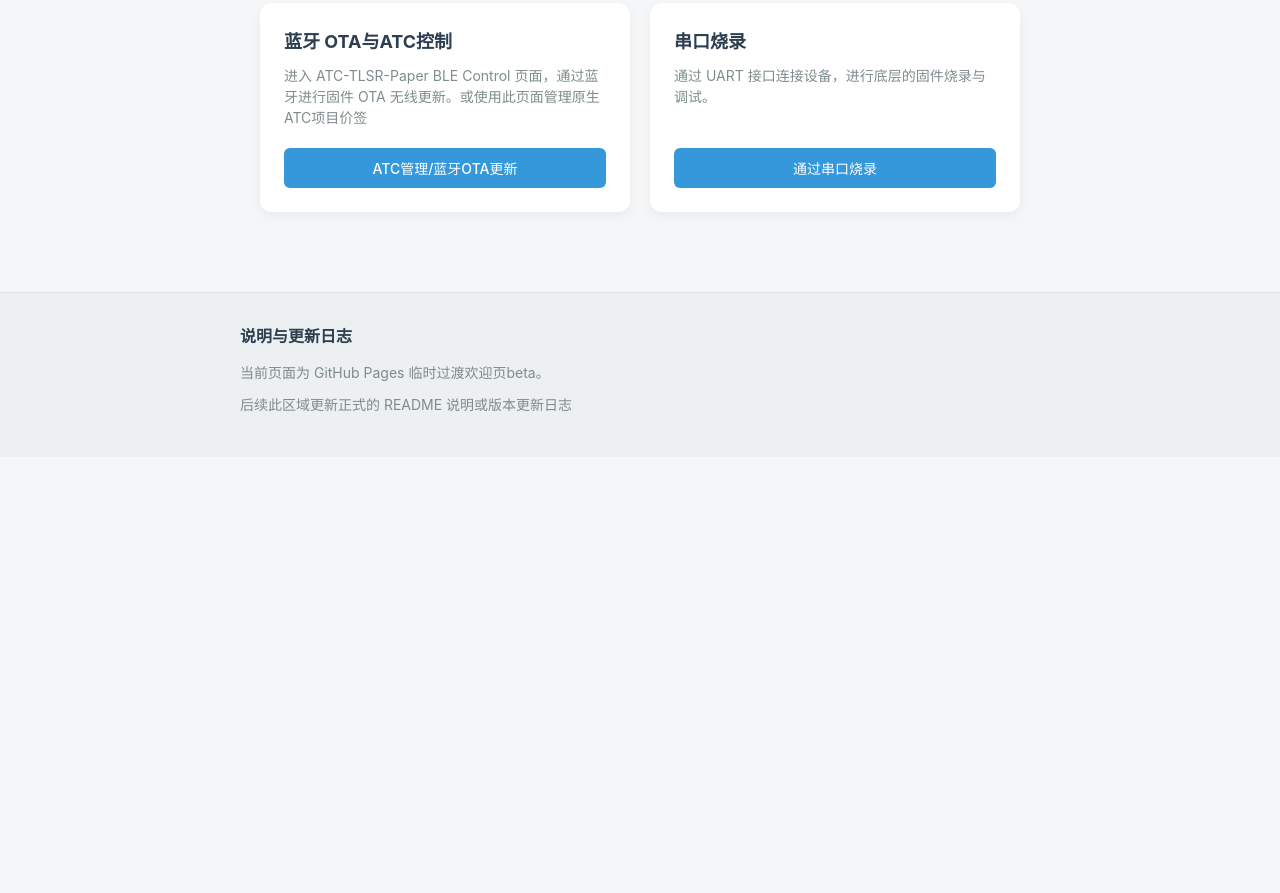
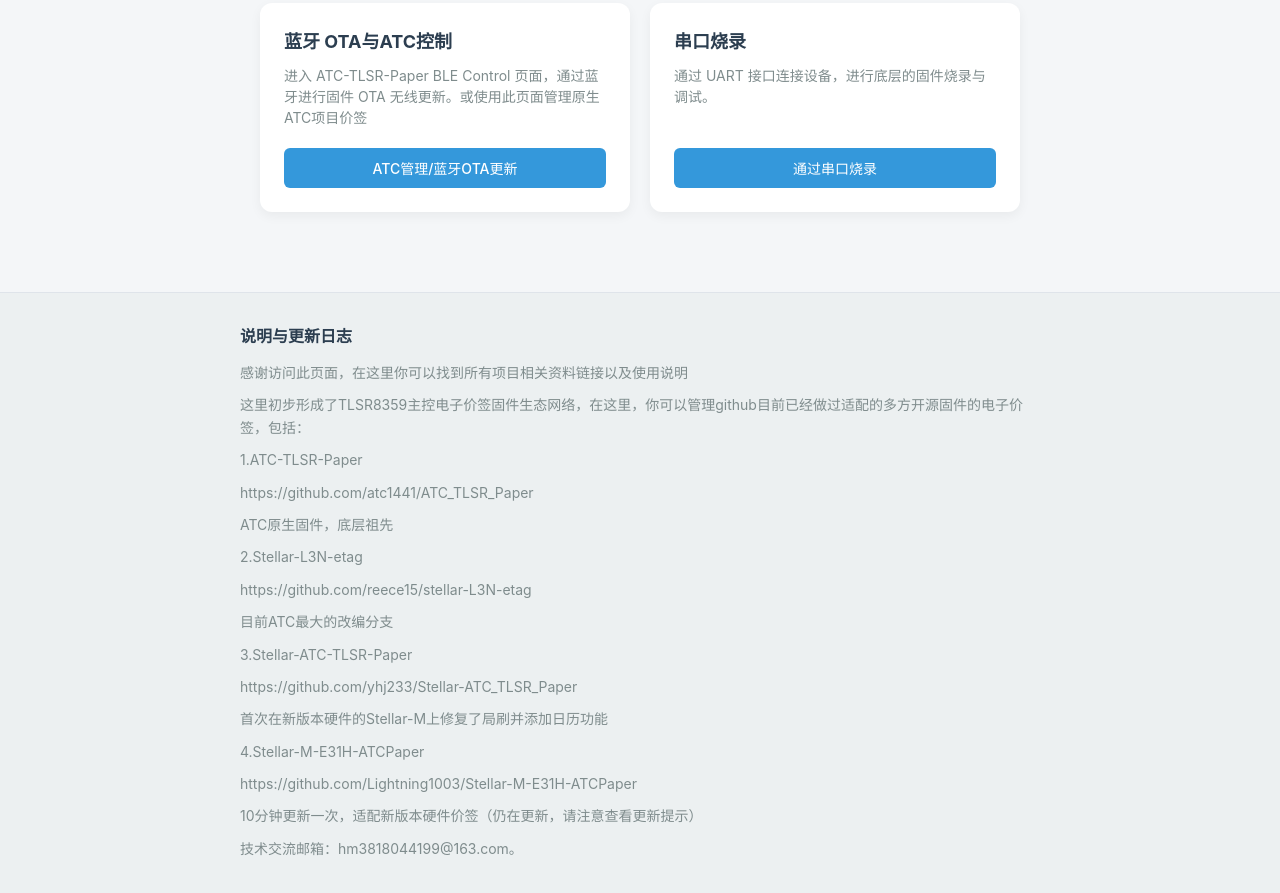
Before and after one commit to Lightning1003/Lightning1003.github.io, a plain HTML site: page index.html in a window 1280 px wide. Shown: the part 359-1252 px from the top of the page. Before the commit the page ends 816 px from the top, so only its background shows below. Drawn offline with Linux system fonts and the light colour scheme.

Commit message:
Update index.html

```diff
--- a/index.html
+++ b/index.html
@@ -180,8 +180,21 @@
     <footer>
         <div class="footer-content">
             <h3>说明与更新日志</h3>
-            <p>当前页面为 GitHub Pages 临时过渡欢迎页beta。</p>
-            <p>后续此区域更新正式的 README 说明或版本更新日志</p>
+            <p>感谢访问此页面，在这里你可以找到所有项目相关资料链接以及使用说明<p>
+            <p>这里初步形成了TLSR8359主控电子价签固件生态网络，在这里，你可以管理github目前已经做过适配的多方开源固件的电子价签，包括：<p>
+            <p>1.ATC-TLSR-Paper<p>
+            <p>https://github.com/atc1441/ATC_TLSR_Paper<p>
+            <p>ATC原生固件，底层祖先<p>
+            <p>2.Stellar-L3N-etag<p>
+            <p>https://github.com/reece15/stellar-L3N-etag<p>
+            <p>目前ATC最大的改编分支<p>
+            <p>3.Stellar-ATC-TLSR-Paper<p>
+            <p>https://github.com/yhj233/Stellar-ATC_TLSR_Paper<p>
+            <p>首次在新版本硬件的Stellar-M上修复了局刷并添加日历功能<p>
+            <p>4.Stellar-M-E31H-ATCPaper<p>
+            <p>https://github.com/Lightning1003/Stellar-M-E31H-ATCPaper<p>
+            <p>10分钟更新一次，适配新版本硬件价签（仍在更新，请注意查看更新提示）</p>
+            <p>技术交流邮箱：hm3818044199@163.com。</p>
         </div>
     </footer>
 </body>
```
